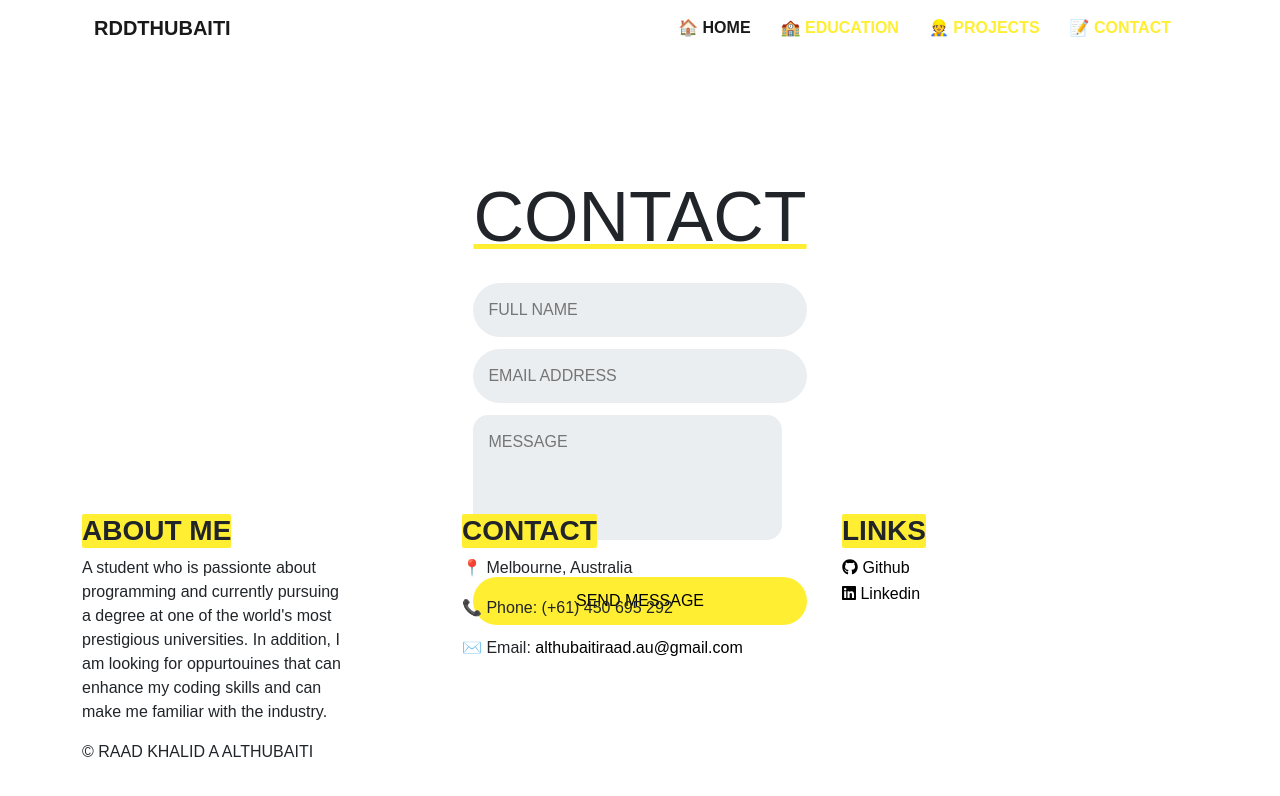
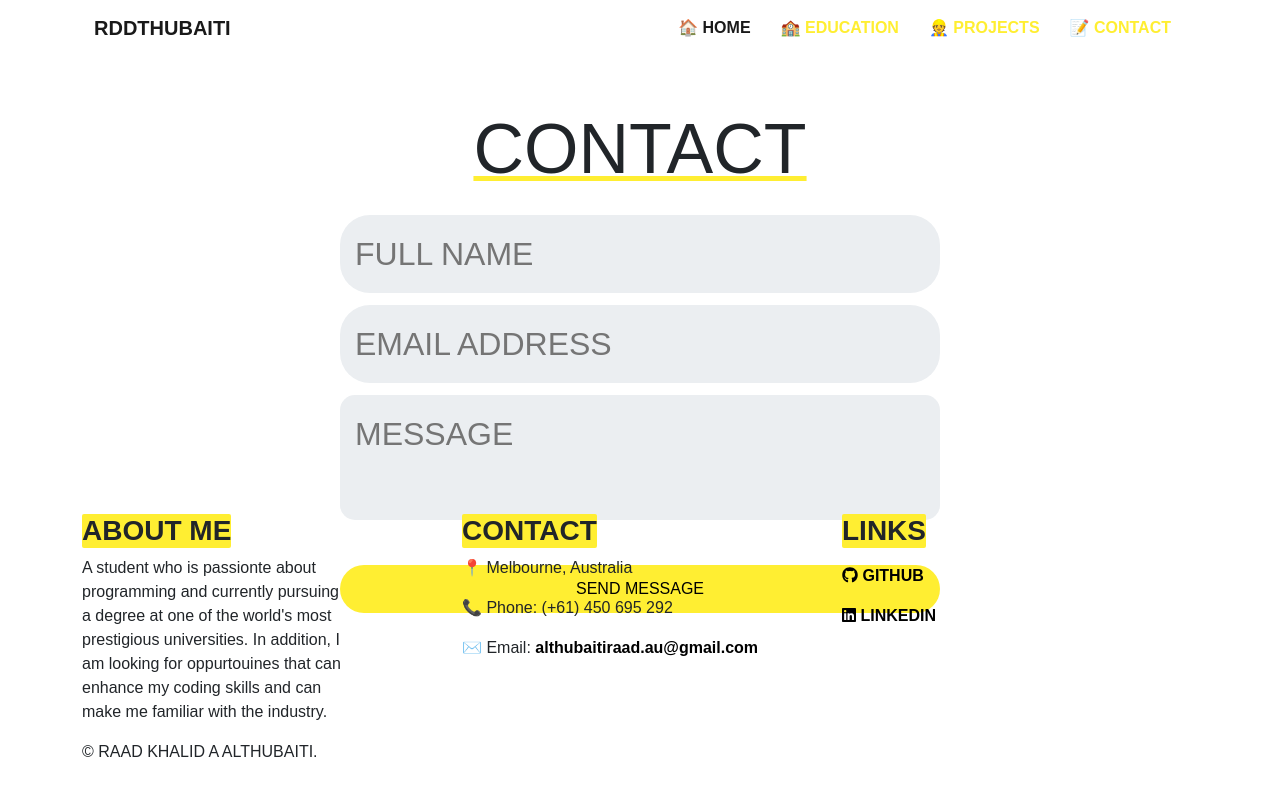
Before and after one commit to rddthubaiti/personalWebsite.github.io, a website: page contact.html in a window 1280 px wide. Drawn offline with nearby package versions, Linux system fonts and the light colour scheme; some packages are replaced by stand-ins of ours; a script that the page names is missing; a web font is replaced by a local one.

Commit message:
new changes

```diff
--- a/contact.html
+++ b/contact.html
@@ -48,8 +48,8 @@
   </head>
   <body>
     <div id="header"></div>
-    <!-- <main data-router-wrapper> -->
-    <!-- <section data-router-view="contact" class="contact"> -->
+    <main data-router-wrapper>
+      <section data-router-view="contact" class="contact">
         <div class="contact-content">
           <div class="contact-presentation">
             <div class="title">
@@ -83,14 +83,18 @@
                   ></textarea>
                 </div>
               </div>
-          <button type="button" id="submit" class="btn btn-primary shadow-none">
+              <button
+                type="button"
+                id="submit"
+                class="btn btn-primary shadow-none"
+              >
                 send message
               </button>
             </form>
           </div>
         </div>
-    <!-- </section>
-    </main> -->
+      </section>
+    </main>
     <div id="footer"></div>
     <script src="js/index.js" type="text/javascript"></script>
     <script src="https://ajax.googleapis.com/ajax/libs/jquery/3.5.1/jquery.min.js"></script>
--- a/css/style.css
+++ b/css/style.css
@@ -70,7 +70,7 @@ body {
   -webkit-transform: translateY(50%);
   -ms-transform: translateY(50%); */
   height: 90vh;
-  position: absolute;
+  position: fixed;
   width: 100%;
   font-size: 2rem;
   display: flex;
@@ -99,8 +99,8 @@ body {
 }
 
 .education-information li::marker {
-  content: "►";
-  color: #ffee32;
+  content: "🏰";
+  /* color: #ffee32; */
 }
 
 .title h1 {
@@ -315,7 +315,7 @@ footer h3 {
   color: #ffee32;
 }
 
-footer a {
+/* footer a {
   text-decoration: none;
   color: black;
 }
@@ -337,8 +337,19 @@ footer a:after {
 
 footer a:hover:after {
   width: 100%;
+} */
+
+footer .nav-link,
+p a {
+  text-decoration: none;
+  font-weight: bold;
+  color: black;
 }
 
+footer .nav-link:hover,
+p a:hover {
+  color: #ffee32;
+}
 /* .wrapper {
   background-color: #336799;
   min-height: 100%;
--- a/footer.html
+++ b/footer.html
@@ -36,7 +36,7 @@
                   can enhance my coding skills and can make me familiar with the
                   industry.
                 </p>
-                <p>© RAAD KHALID A ALTHUBAITI</p>
+                <p>© RAAD KHALID A ALTHUBAITI.</p>
               </div>
               <div
                 class="col-md-4 offset-md-1 footer-contact wow fadeInDown animated"
@@ -66,12 +66,23 @@
                     <p><a href="education.html">Education</a></p>
                     <p><a href="projects.html">Projects</a></p>
                     <p><a href="contact.html">Contact</a></p> -->
-                    <a href=""><i class="fab fa-github"></i>
-                      Github
-                    </a>
-                    <a href=""><i class="fab fa-linkedin"></i>
-                      Linkedin
-                    </a>
+                    <!-- <div class="navbar-nav ml-lg-auto">
+                      <div class="nav-item">
+                        <a class="nav-link" href="https://github.com/rddthubaiti"><i class="fab fa-github"></i>
+                          Github
+                        </a>
+                        <a class="nav-link" href=""><i class="fab fa-linkedin"></i>
+                          Linkedin
+                        </a>
+                      </div> -->
+                      <ul class="navbar-nav ml-lg-auto">
+                        <li class="nav-item">
+                          <a class="nav-link" href="https://github.com/rddthubaiti"><i class="fab fa-github"></i> Github</a>
+                        </li>
+                        <li class="nav-item">
+                          <a class="nav-link"><i class="fab fa-linkedin"></i> Linkedin</a>
+                        </li>
+                    </div>
                   </div>
                 </div>
               </div>
```
Lines whose indentation alone changed are shown as unchanged.
